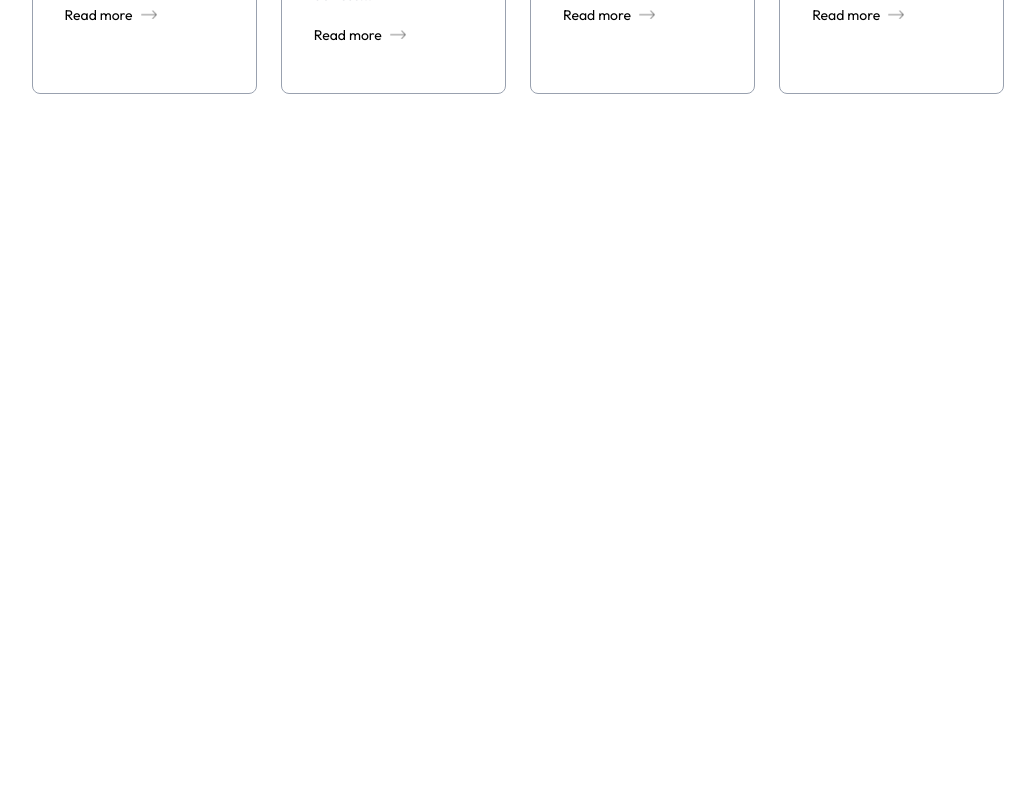
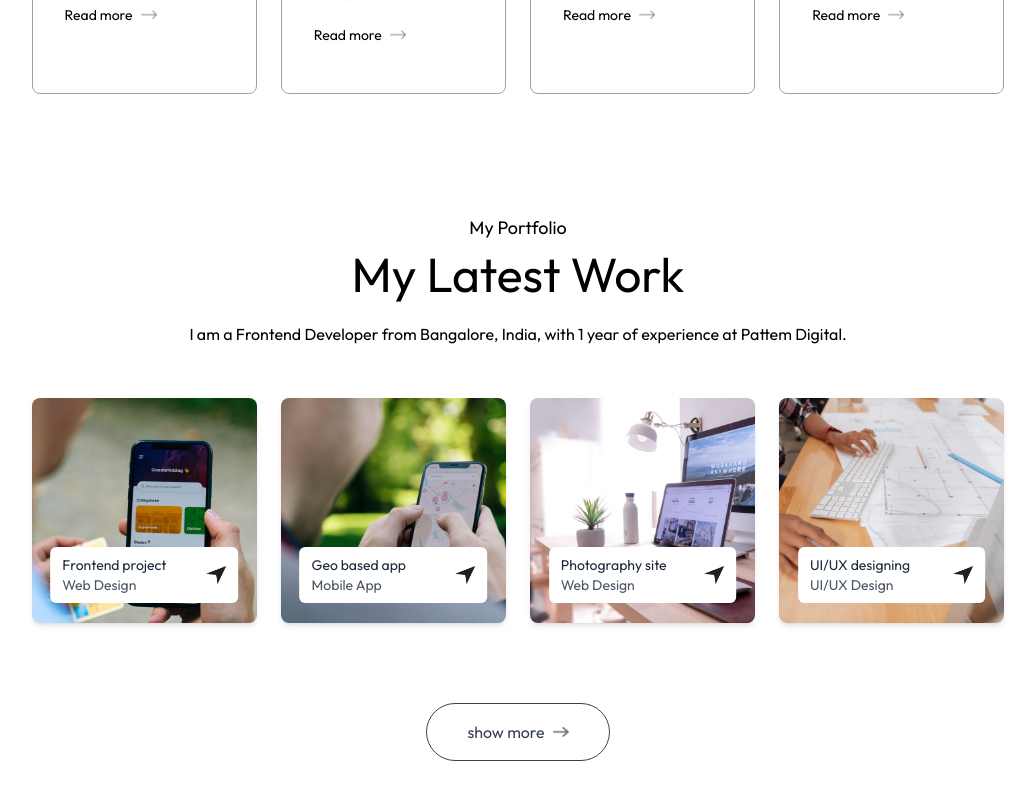
Before and after one commit to surya391/portfolio, a Next.js app: page / in a window 1280 px wide. Shown: the part 2105-2905 px from the top of the page, without its empty margins (122-1157 px from the left). Before the commit the page ends 2279 px from the top, so only its background shows below. Built offline with nearby package versions, Linux system fonts and the light colour scheme; a web font is replaced by a local one.

Commit message:
done with work section

```diff
--- a/app/page.js
+++ b/app/page.js
@@ -2,6 +2,7 @@
 import Header from "@/components/Header";
 import About from "@/components/About";
 import Services from "@/components/Services";
+import Work from "@/components/Work";
 export default function Home() {
   return (
     <>
@@ -9,6 +10,7 @@
       <Header/>
       <About/>
       <Services/>
+      <Work/>
     </>
   );
 }
--- a/components/Work.jsx
+++ b/components/Work.jsx
@@ -1,8 +1,50 @@
-
+import { assets, workData } from "@/assets/assets";
 import React from "react";
+import Image from "next/image";
+import Link from "next/link";
 
 const Work = () => {
-  return <div>Work</div>;
+  return (
+    <div id="work" className="w-full px-[12%] py-10 scroll-mt-20">
+      <h4 className="text-center mb-2 text-lg font-Ovo">My Portfolio</h4>
+      <h2 className="text-center text-5xl font-Ovo">My Latest Work</h2>
+      <p className="text-center max-w-2xl mx-auto mt-5 mb-12 font-Ovo">
+        I am a Frontend Developer from Bangalore, India, with 1 year of
+        experience at Pattem Digital.
+      </p>
+
+      <div className="grid grid-cols-1 sm:grid-cols-2 lg:grid-cols-4 my-10 gap-6">
+        {workData.map((project, index) => (
+          <Link
+            key={index}
+            href={project.link || ""}
+            // target="_blank"
+            rel="noopener noreferrer"
+          >
+            <div
+              className="aspect-square bg-no-repeat bg-cover bg-center rounded-lg relative cursor-pointer group shadow-md hover:shadow-xl duration-300"
+              style={{ backgroundImage: `url(${project.bgImage})` }}
+            >
+              <div className="bg-white w-10/12 rounded-md absolute bottom-5 left-1/2 -translate-x-1/2 py-2 px-3 flex items-center justify-between duration-500 group-hover:bottom-7">
+                <div>
+                  <h2 className="text-sm text-gray-800">
+                    {project.title}
+                  </h2>
+                  <p className="text-gray-600 text-sm">{project.description}</p>
+                </div>
+                <Image
+                  src={assets.send_icon}
+                  alt="send icon"
+                  className="w-5 group-hover:translate-x-1 duration-300"
+                />
+              </div>
+            </div>
+          </Link>
+        ))}
+      </div>
+      <a href="" className="w-max flex items-center justify-center gap-2 text-gray-700 border-[0.5px] border-gray-700 rounded-full py-3 px-10 mx-auto my-20 hover:bg-lightHover duration-500">show more<Image src={assets.right_arrow_bold} alt="Right arrow" className="w-4"/></a>
+    </div>
+  );
 };
 
 export default Work;
```
